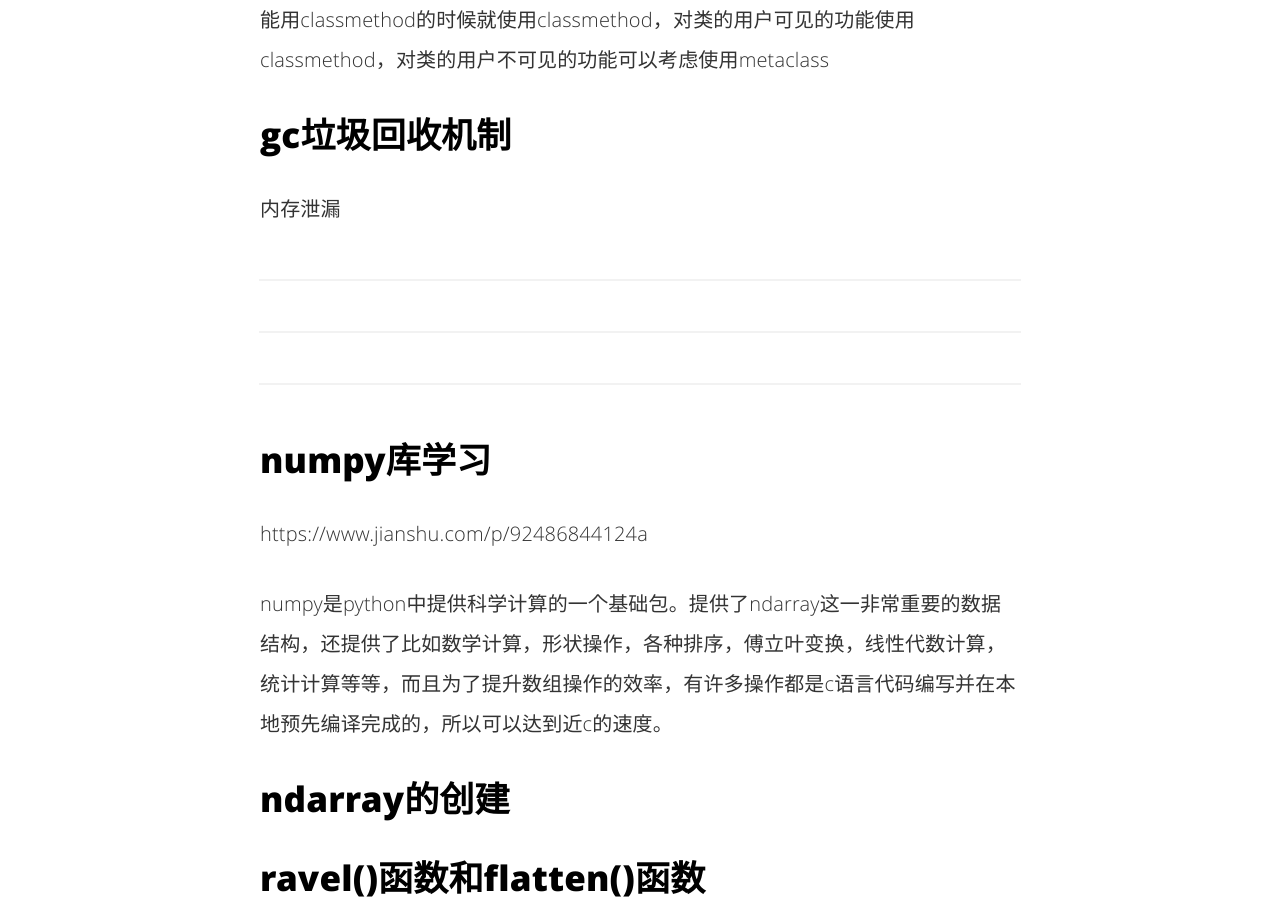
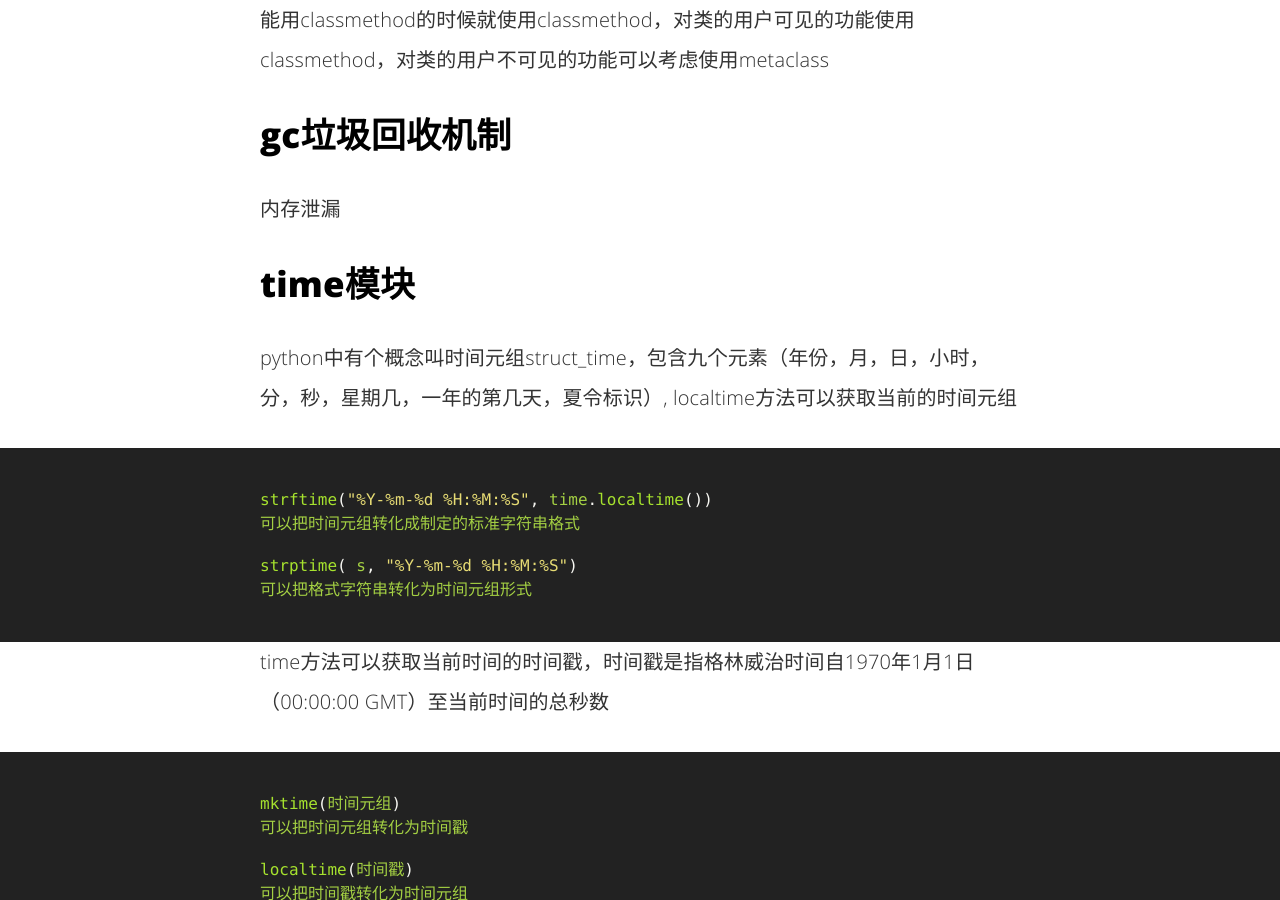
Before and after one commit to clay001/locke.github.io, a Jekyll site: the page built from _posts/2019-11-14-python_learning.md, in a window 1280 px wide and 900 px high, scrolled down 39352 px. Built offline with Jekyll 4.4.1, drawn with Linux system fonts in a browser that asks for light colours; comment, search, counter and statistics services are not loaded.

Commit message:
technique note

````diff
--- a/_posts/2019-11-14-python_learning.md
+++ b/_posts/2019-11-14-python_learning.md
@@ -918,6 +918,31 @@ n & 0xffffffff 可以把负数转化为它的正数补码表示
 
 内存泄漏
 
+## time模块
+
+python中有个概念叫时间元组struct\_time，包含九个元素（年份，月，日，小时，分，秒，星期几，一年的第几天，夏令标识）, localtime方法可以获取当前的时间元组
+
+```python
+strftime("%Y-%m-%d %H:%M:%S", time.localtime())
+可以把时间元组转化成制定的标准字符串格式
+
+strptime( s, "%Y-%m-%d %H:%M:%S")
+可以把格式字符串转化为时间元组形式
+```
+
+time方法可以获取当前时间的时间戳，时间戳是指格林威治时间自1970年1月1日（00:00:00 GMT）至当前时间的总秒数
+
+```python
+mktime(时间元组)
+可以把时间元组转化为时间戳
+
+localtime(时间戳)
+可以把时间戳转化为时间元组
+
+sleep(3)
+可以让程序停止工作3秒
+```
+
 ---------------------------------------------------------------
 
 ------
````
Also changed, not shown: _posts/2020-06-18-current-Research(4).md (+8 -0 lines), 1 other file.
